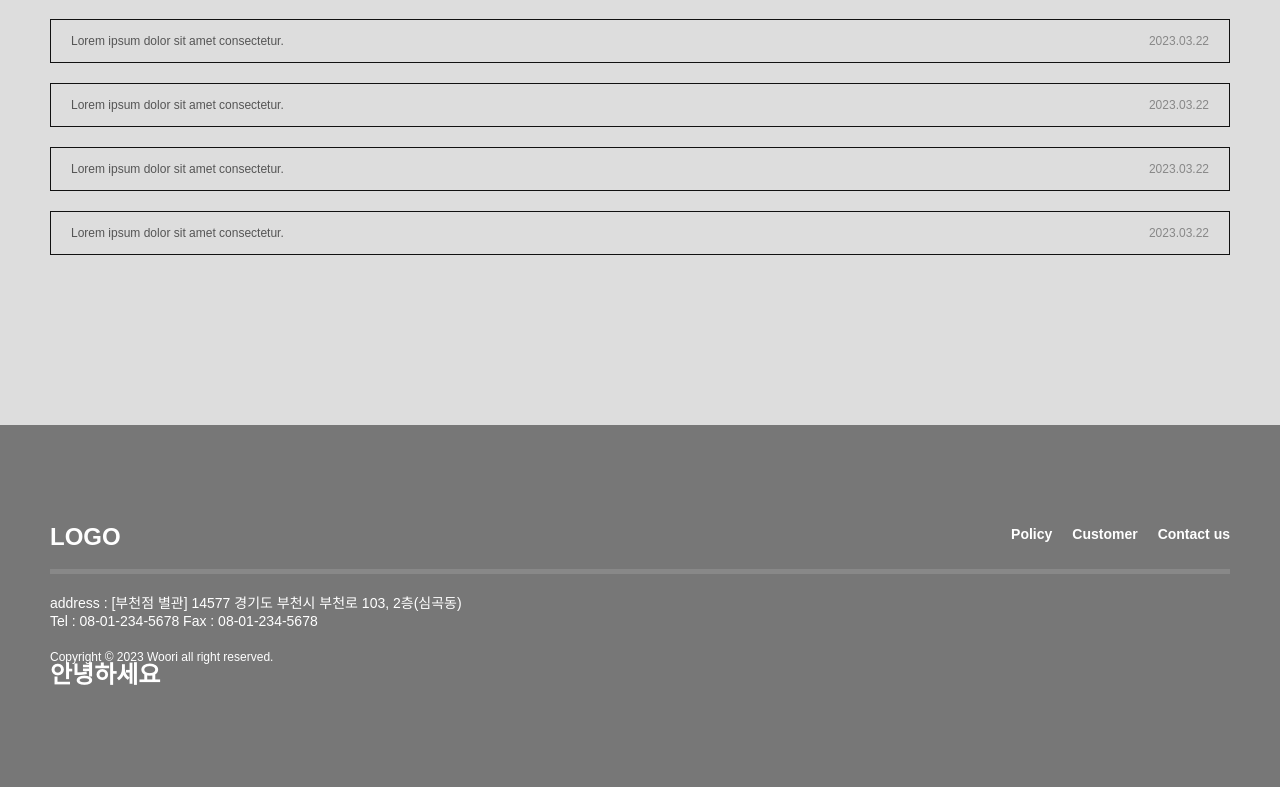
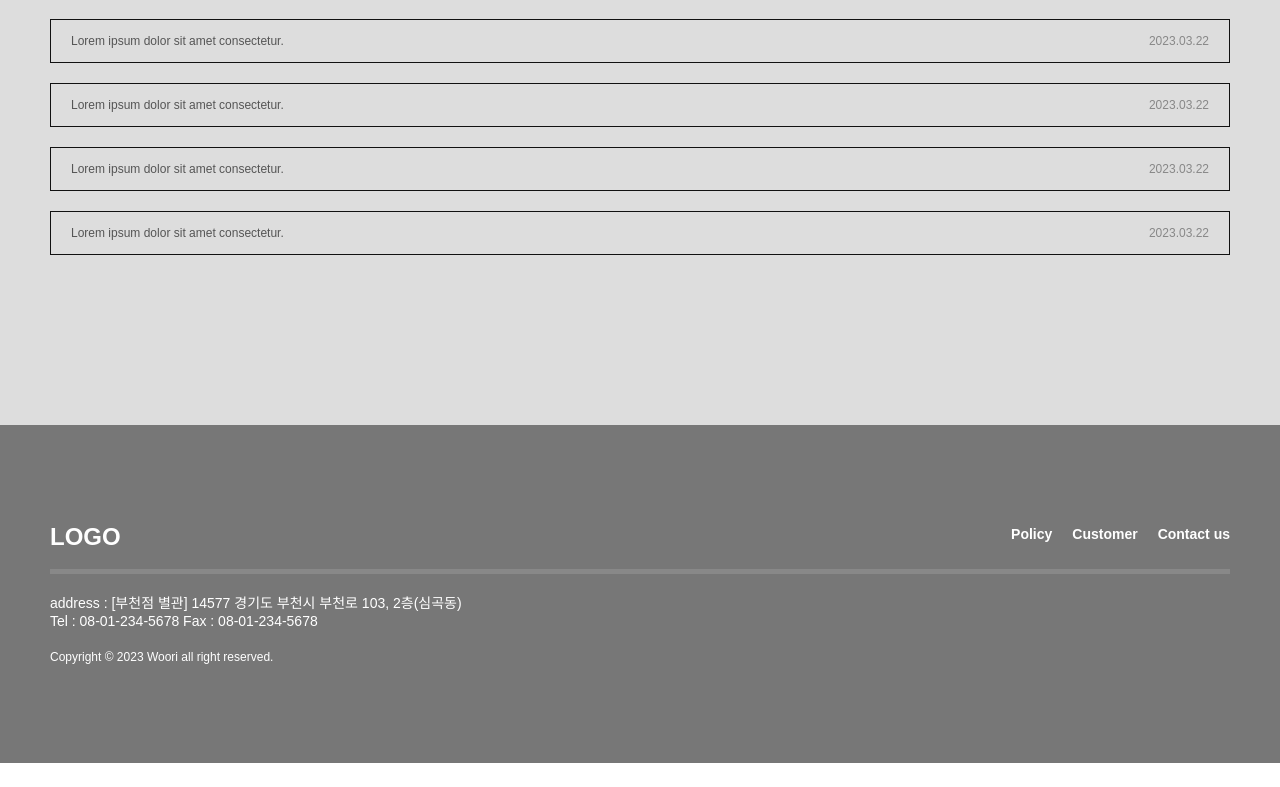
Before and after one commit to hyeona810/hyeona_0810, a plain HTML site: page index.html in a window 1280 px wide. Shown: the part 3501-4288 px from the top of the page. After the commit the page ends 4264 px from the top, so only its background shows below. Drawn offline with Linux system fonts and the light colour scheme.

Commit message:
test용 h1 삭제

```diff
--- a/index.html
+++ b/index.html
@@ -199,7 +199,6 @@
         </address>
 
         <p>Copyright &copy; 2023 Woori all right reserved.</p>
-        <h1>안녕하세요</h1>
       </div>
     </footer>
   </body>
```
